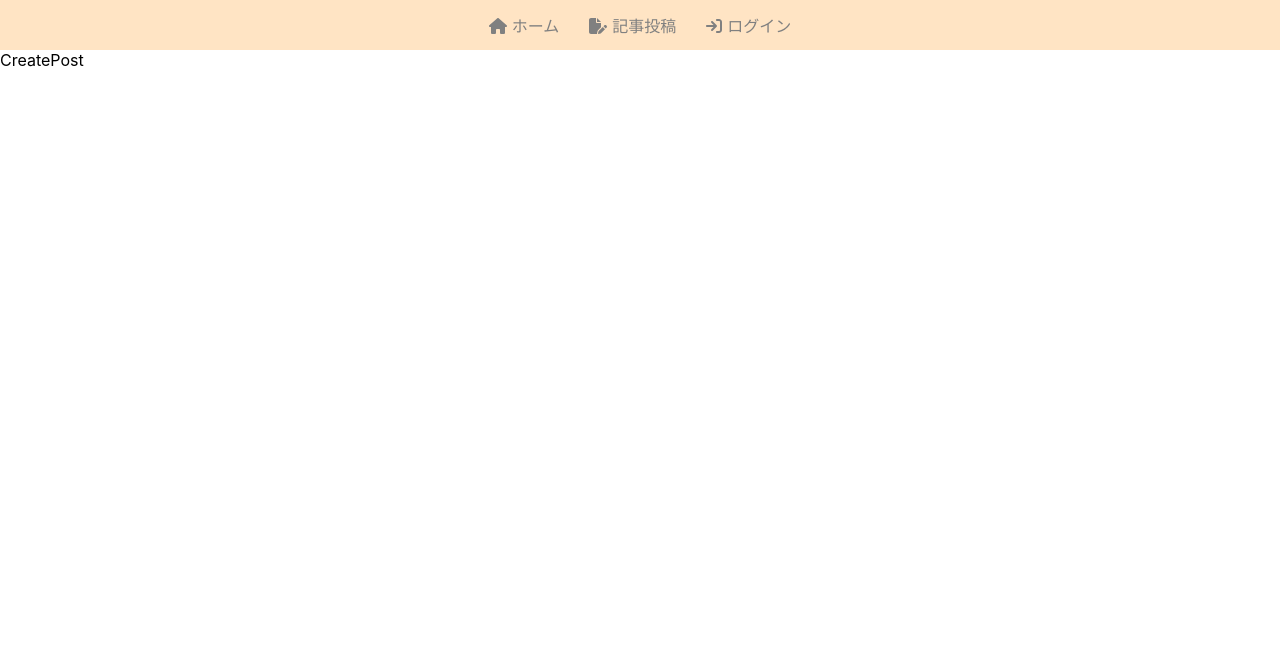
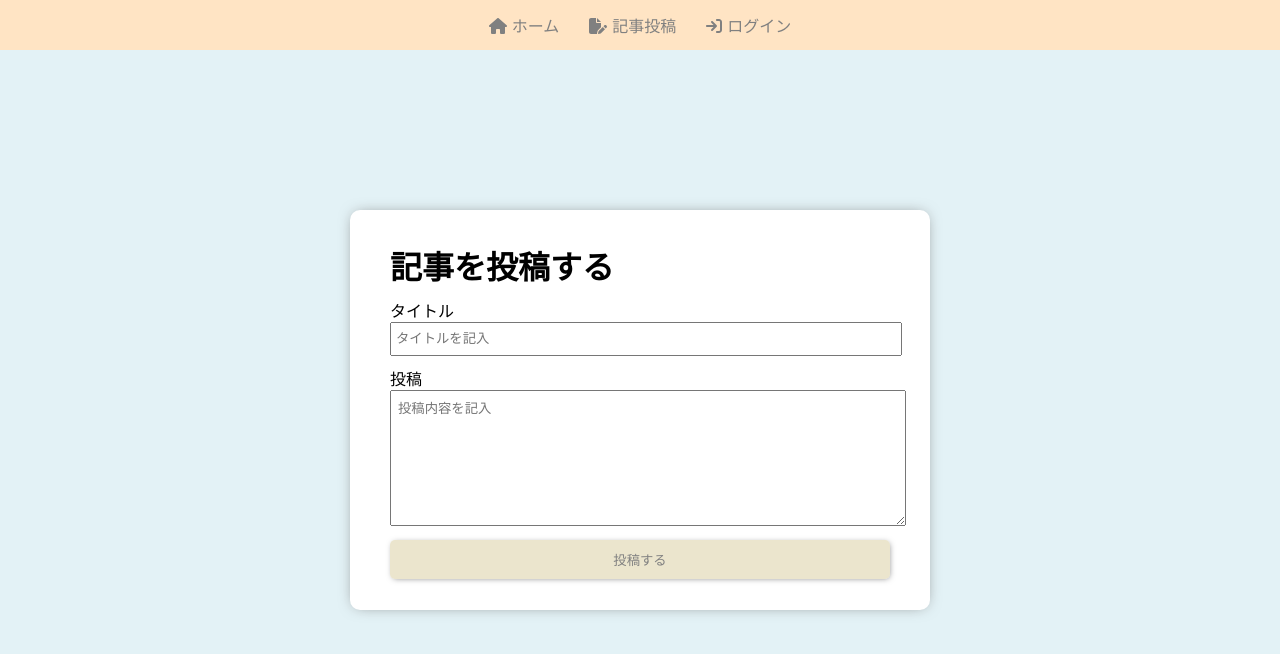
Before and after one commit to hatano-yota/blog-with-react-and-firebase, a React (Create React App) app: page /createpost in a window 1280 px wide. Shown: the top 654 px of the page. Built offline with nearby package versions, Linux system fonts and the light colour scheme.

Commit message:
記事投稿ページhtml,cssの実装

```diff
--- a/src/components/CreatePost.tsx
+++ b/src/components/CreatePost.tsx
@@ -1,3 +1,20 @@
+import "./styles/CreatePost.css";
+
 export const CreatePost = () => {
-  return <div>CreatePost</div>;
+  return (
+    <div className="createPostPage">
+      <div className="postContainer">
+        <h1>記事を投稿する</h1>
+        <div className="inputPost">
+          <div>タイトル</div>
+          <input type="text" placeholder="タイトルを記入" />
+        </div>
+        <div className="inputPost">
+          <div>投稿</div>
+          <textarea placeholder="投稿内容を記入"></textarea>
+        </div>
+        <button className="postButton">投稿する</button>
+      </div>
+    </div>
+  );
 };
--- /dev/null
+++ b/src/components/styles/CreatePost.css
@@ -0,0 +1,53 @@
+.createPostPage {
+    display: flex;
+    align-items: center;
+    justify-content: center;
+    height: 90vh;
+}
+
+.postContainer {
+    background-color: white;
+    border-radius: 10px;
+    display: flex;
+    flex-direction: column;
+    justify-content: center;
+    height: 400px;
+    width: 500px;
+    gap: 10px;
+    padding: 0 40px;
+    box-shadow: 0px 0px 15px -5px #777777;
+}
+
+.postContainer h1 {
+    margin: 0;
+}
+
+.postContainer input {
+    width: 100%;
+    height: 30px;
+    outline: none;
+    padding: 0px 4px;
+}
+
+.postContainer textarea {
+    width: 100%;
+    height: 120px;
+    outline: none;
+    padding: 7px;
+}
+
+.postButton {
+    padding: 10px 0;
+    border: none;
+    background-color: rgba(222, 213, 172, 0.605);
+    box-shadow: 1px 1px 6px -2px #777777;
+    border-radius: 5px;
+    color: gray;
+    cursor: pointer;
+    transition: all 0.3s;
+}
+
+.postButton:hover {
+    transform: translateY(3px);
+    box-shadow: 0px 0px 3px -2px #777777;
+}
--- a/src/index.css
+++ b/src/index.css
@@ -5,6 +5,7 @@ body {
     sans-serif;
   -webkit-font-smoothing: antialiased;
   -moz-osx-font-smoothing: grayscale;
+  background-color: rgba(177, 221, 231, 0.356);
 }
 
 code {
```
